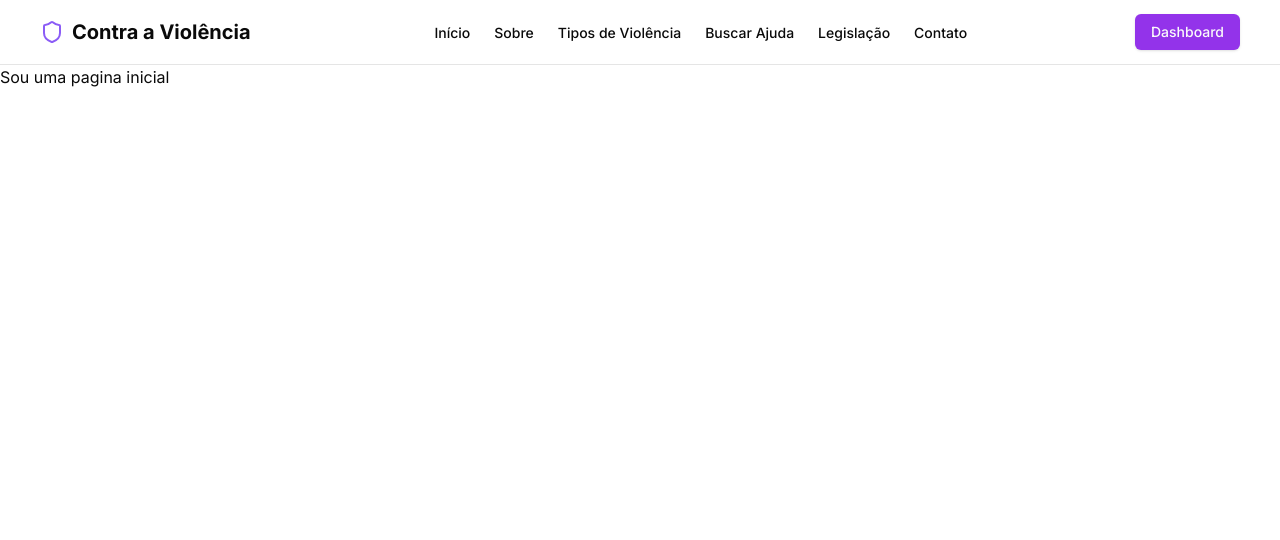
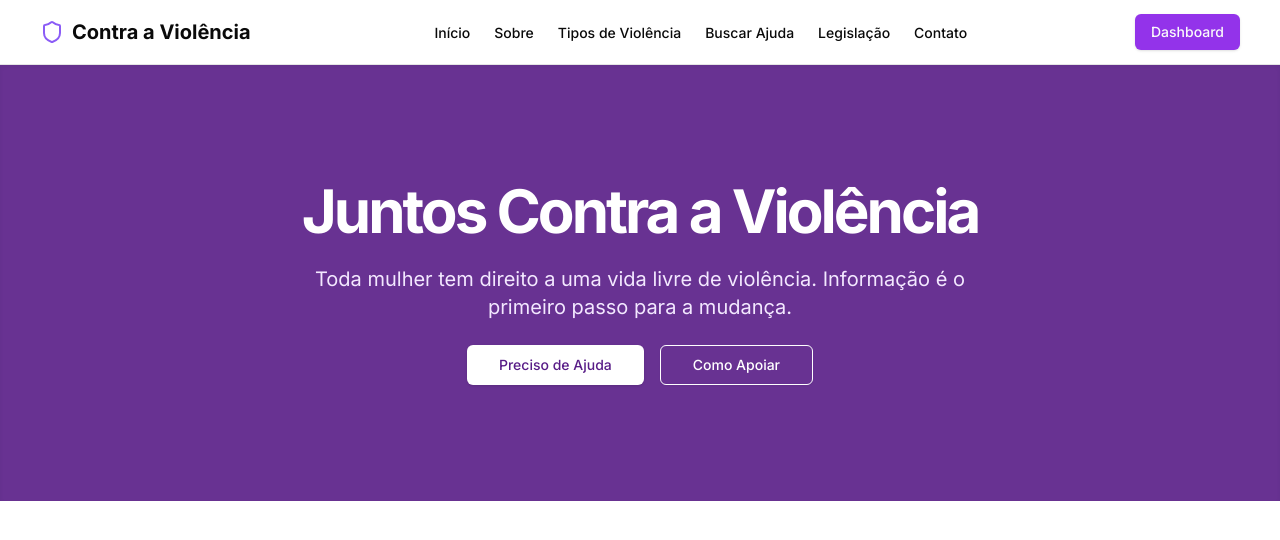
Before and after one commit to edsay12/Amparo, a Next.js app: page / in a window 1280 px wide. Shown: the top 540 px of the page. Built offline with nearby package versions, Linux system fonts and the light colour scheme.

Commit message:
feat: adicionado banner da pagina inicial

```diff
--- a/app/page.tsx
+++ b/app/page.tsx
@@ -1,3 +1,9 @@
+import Banner from "@/components/banner";
+
 export default function Home() {
-  return <div>Sou uma pagina inicial</div>;
+  return (
+    <>
+      <Banner />
+    </>
+  );
 }
--- /dev/null
+++ b/components/banner.tsx
@@ -0,0 +1,36 @@
+import { Button } from "./ui/button";
+
+function Banner() {
+  return (
+    <section className="w-full  bg-purple-900/90 py-24  text-white shadow-inner">
+      <div className="container px-4 md:px-6 mx-auto relative z-10">
+        <div className="flex flex-col items-center text-center space-y-6">
+          <h1 className="text-4xl md:text-6xl font-bold tracking-tighter">
+            Juntos Contra a Violência
+          </h1>
+          <p className="text-xl md:text-xl max-w-[700px] text-purple-100">
+            Toda mulher tem direito a uma vida livre de violência. Informação é
+            o primeiro passo para a mudança.
+          </p>
+          <div className="flex flex-col sm:flex-row gap-4 mt-8">
+            <Button
+              size="lg"
+              className="bg-white text-purple-900 hover:bg-purple-100"
+            >
+              Preciso de Ajuda
+            </Button>
+            <Button
+              size="lg"
+              variant="outline"
+              className="text-white border-white bg-transparent hover:bg-purple-800 hover:text-white"
+            >
+              Como Apoiar
+            </Button>
+          </div>
+        </div>
+      </div>
+    </section>
+  );
+}
+
+export default Banner;
```
